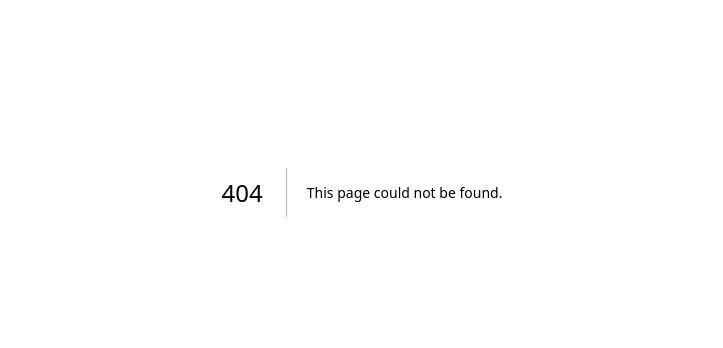
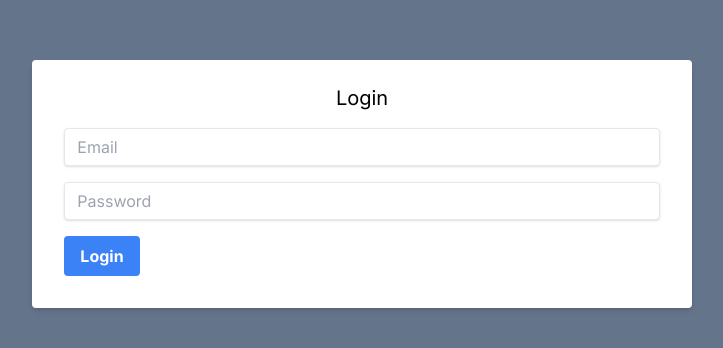
Before and after one commit to mkataw8/notes, a Next.js app: page /users/Login in a window 1280 px wide. Before the commit this address had no page. Shown: the part 208-556 px from the top of the page, without its empty margins (278-1001 px from the left). Built offline with nearby package versions, Linux system fonts and the light colour scheme.

Commit message:
Fixed bug where duplicate notes were being posted.

```diff
--- a/app/page.tsx
+++ b/app/page.tsx
@@ -9,13 +9,15 @@
   const [notes, setNotes] = useState([{ text: "welcome" }]);
 
   const addNote = (text: any) => {
-    const newNote = {
-      id: nanoid(),
-      text: text,
-    };
+    setNotes((prevNotes) => {
+      const newNote = {
+        id: nanoid(),
+        text: text,
+      };
 
-    const newNotes = [...notes, newNote];
-    setNotes(newNotes);
+      const newNotes = [...prevNotes, newNote];
+      return newNotes;
+    });
   };
 
   const deleteNote = async (id: string) => {
--- a/app/src/components/Addnote/index.tsx
+++ b/app/src/components/Addnote/index.tsx
@@ -18,20 +18,23 @@
     setNoteText("");
   };
   const handleSaveClick = async () => {
-    setNotes(noteText);
     try {
       const res = await fetch("http://localhost:3000/api/topics", {
         method: "POST",
         headers: {
           "Content-type": "application/json",
         },
-        body: JSON.stringify({ notes }),
+        body: JSON.stringify({ notes: noteText }), // Use noteText here
       });
 
       if (res.ok) {
         router.refresh();
+        setNotes(noteText); // Update notes state with the new note text
+        setNoteText(""); // Clear the input
       }
-    } catch (error) {}
+    } catch (error) {
+      // Handle errors
+    }
   };
   const rows = 10;
   const cols = 25;
--- a/app/src/components/Nav/index.tsx
+++ b/app/src/components/Nav/index.tsx
@@ -5,7 +5,8 @@
         <h1 className=" flex justify-center text-5xl text-white ">Notes</h1>
 
         <ul className="flex text-white ">
-          <li>Login</li>/<li>SignUp</li>
+          {/* implementing soon */}
+          {/* <li>Login</li>/<li>SignUp</li> */}
         </ul>
       </nav>
     </div>
--- /dev/null
+++ b/app/users/Login/page.tsx
@@ -0,0 +1,43 @@
+"use client";
+import { useState } from "react";
+
+const Login = () => {
+  const [email, setEmail] = useState("");
+  const [password, setPassword] = useState("");
+
+  const handleLogin = () => {
+    // Handle the login logic here, e.g., send a request to your backend
+  };
+
+  return (
+    <div className="flex items-center justify-center h-screen">
+      <div className="bg-white shadow-md rounded px-8 pt-6 pb-8 mb-4">
+        <h1 className="text-center text-xl mb-4">Login</h1>
+        <form>
+          <input
+            className="mb-4 shadow appearance-none border rounded w-full py-2 px-3 text-gray-700 leading-tight focus:outline-none focus:shadow-outline"
+            type="email"
+            placeholder="Email"
+            value={email}
+            onChange={(e) => setEmail(e.target.value)}
+          />
+          <input
+            className="mb-4 shadow appearance-none border rounded w-full py-2 px-3 text-gray-700 leading-tight focus:outline-none focus:shadow-outline"
+            type="password"
+            placeholder="Password"
+            value={password}
+            onChange={(e) => setPassword(e.target.value)}
+          />
+          <button
+            className="bg-blue-500 hover:bg-blue-700 text-white font-bold py-2 px-4 rounded focus:outline-none focus:shadow-outline"
+            onClick={handleLogin}
+          >
+            Login
+          </button>
+        </form>
+      </div>
+    </div>
+  );
+};
+
+export default Login;
```
Also changed, not shown: 1 other file (tests, documents, lock files or other folders).
